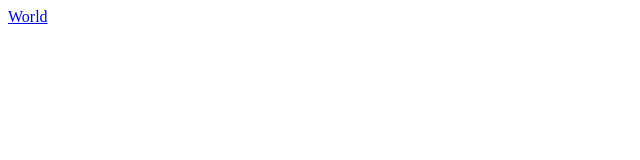
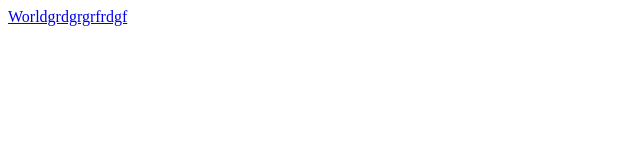
Before and after one commit to nicolets/hello-project, a website: page hello.html in a window 1280 px wide. Shown: the whole page, without its empty margins (0-640 px from the left). Drawn offline with Linux system fonts and the light colour scheme.

Commit message:
the typo

```diff
--- a/hello.html
+++ b/hello.html
@@ -7,6 +7,6 @@
     <title>Document</title>
 </head>
 <body>
-    <a href="world.html">World</a>
+    <a href="world.html">Worldgrdgrgrfrdgf</a>
 </body>
 </html>
```
